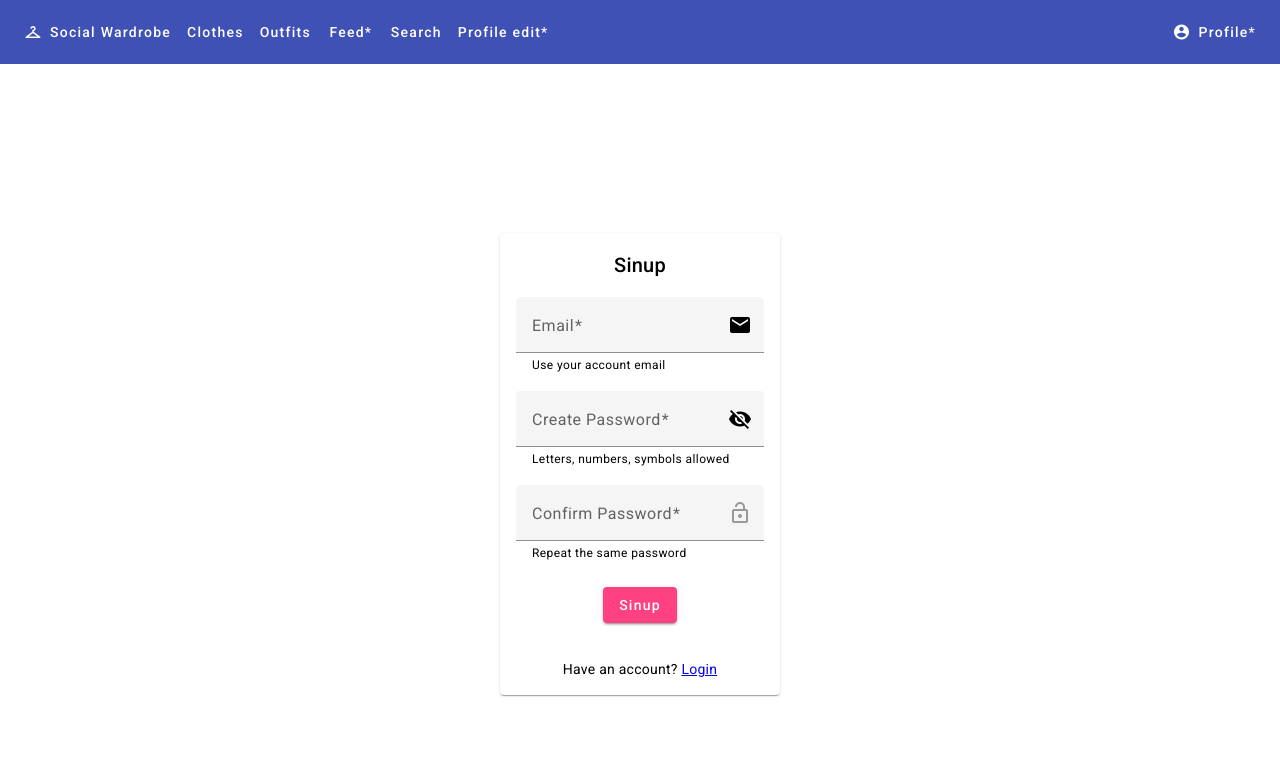
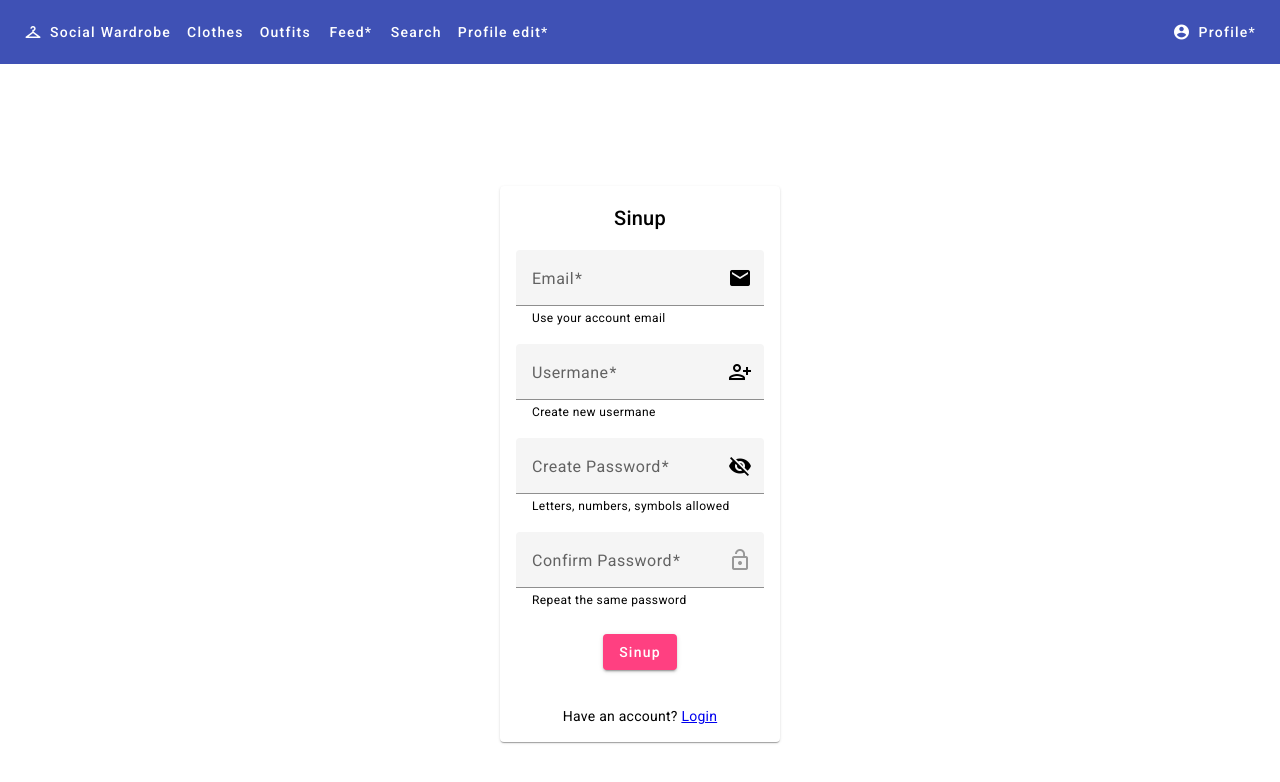
Before and after one commit to maxstepanyuk/social-wardrobe-angular, an Angular app: page /sinup in a window 1280 px wide. Shown: the top 782 px of the page. Built offline with nearby package versions, Linux system fonts and the light colour scheme.

Commit message:
pages/sinup - added username field

```diff
--- a/src/app/pages/signup/signup.component.html
+++ b/src/app/pages/signup/signup.component.html
@@ -19,9 +19,17 @@
                 </mat-form-field>
 
                 <mat-form-field>
+                    <mat-label>Usermane</mat-label>
+                    <input matInput placeholder="username" required>
+                    <mat-hint>Create new usermane</mat-hint>
+                    <mat-icon matSuffix>person_add_alt</mat-icon>
+                </mat-form-field>
+
+                <mat-form-field>
                     <mat-label>Create Password</mat-label>
                     <input matInput [type]="hideNewPass ? 'password' : 'text'" required minlength="8">
-                    <button mat-icon-button matSuffix (click)="hideNewPass = !hideNewPass" [attr.aria-label]="'Hide password'" [attr.aria-pressed]="hideNewPass">
+                    <button mat-icon-button matSuffix (click)="hideNewPass = !hideNewPass"
+                        [attr.aria-label]="'Hide password'" [attr.aria-pressed]="hideNewPass">
                         <mat-icon>{{hideNewPass ? 'visibility_off' : 'visibility'}}</mat-icon>
                     </button>
                     <!-- <mat-error *ngIf="newPassInvalid()">{{getNewPassErrorMessage()}}</mat-error> -->
```
